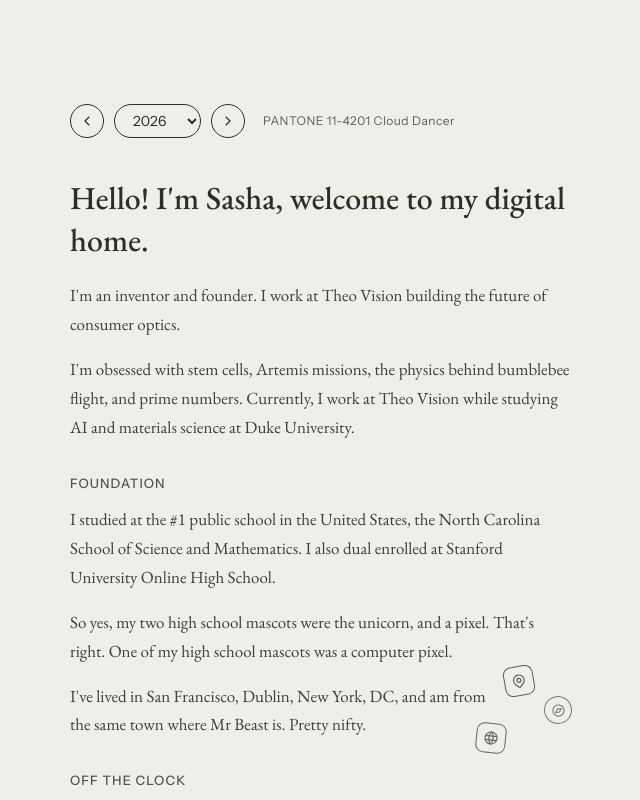
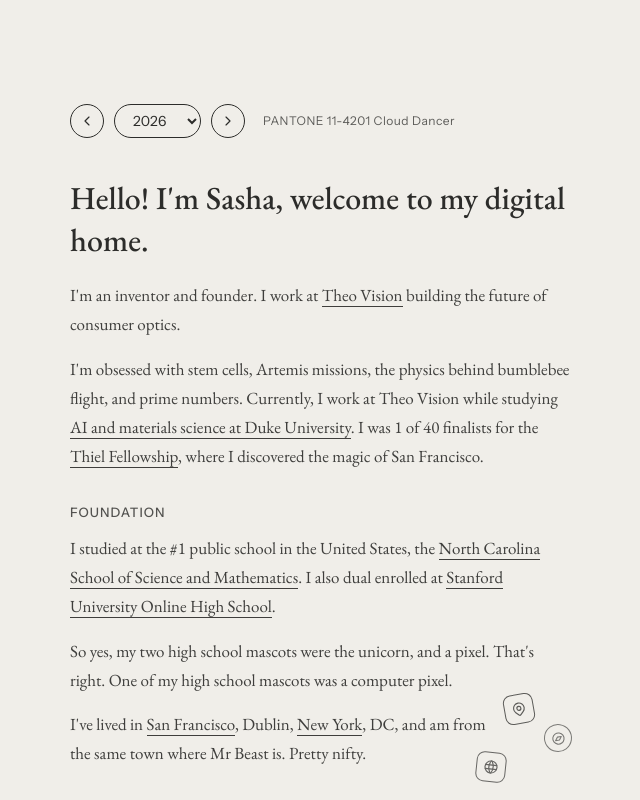
Before and after one commit to SashaSurkin/sashasurkin-site, a Next.js app: page / in a window 1280 px wide. Shown: the top 800 px of the page, without its empty margins (250-890 px from the left). Built offline with nearby package versions, Linux system fonts and the light colour scheme.

Commit message:
Add links and Thiel Fellowship mention

```diff
--- a/src/app/page.tsx
+++ b/src/app/page.tsx
@@ -23,6 +23,20 @@ const sectionLabel =
 const bodyText = "text-[17px] leading-[1.7] opacity-90";
 const pillButton =
   "flex h-[34px] w-[34px] cursor-pointer items-center justify-center rounded-full border border-current bg-transparent";
+const inlineLink = "border-b border-current";
+
+function ExtLink({ href, children }: { href: string; children: React.ReactNode }) {
+  return (
+    <a
+      href={href}
+      target="_blank"
+      rel="noopener noreferrer"
+      className={inlineLink}
+    >
+      {children}
+    </a>
+  );
+}
 
 export default function Home() {
   const [year, setYear] = useState(DEFAULT_YEAR);
@@ -79,22 +93,35 @@ export default function Home() {
 
       <div className={`max-w-[500px] text-left ${bodyText}`}>
         <p className="mb-4">
-          I&apos;m an inventor and founder. I work at Theo Vision building the
-          future of consumer optics.
+          I&apos;m an inventor and founder. I work at{" "}
+          <ExtLink href="https://theovision.co/">Theo Vision</ExtLink> building
+          the future of consumer optics.
         </p>
         <p className="mb-8">
           I&apos;m obsessed with stem cells, Artemis missions, the physics
           behind bumblebee flight, and prime numbers. Currently, I work at Theo
-          Vision while studying AI and materials science at Duke University.
+          Vision while studying{" "}
+          <ExtLink href="https://mems.duke.edu/academics/masters/ai-materials-science-meng/">
+            AI and materials science at Duke University
+          </ExtLink>
+          . I was 1 of 40 finalists for the{" "}
+          <ExtLink href="https://thielfellowship.org/">Thiel Fellowship</ExtLink>
+          , where I discovered the magic of San Francisco.
         </p>
       </div>
 
       <section className="mb-8 max-w-[500px] text-left">
         <p className={sectionLabel}>Foundation</p>
         <p className={`mb-4 ${bodyText}`}>
-          I studied at the #1 public school in the United States, the North
-          Carolina School of Science and Mathematics. I also dual enrolled at
-          Stanford University Online High School.
+          I studied at the #1 public school in the United States, the{" "}
+          <ExtLink href="https://www.ncssm.edu/">
+            North Carolina School of Science and Mathematics
+          </ExtLink>
+          . I also dual enrolled at{" "}
+          <ExtLink href="https://onlinehighschool.stanford.edu/">
+            Stanford University Online High School
+          </ExtLink>
+          .
         </p>
         <p className={`mb-4 ${bodyText}`}>
           So yes, my two high school mascots were the unicorn, and a pixel.
@@ -118,8 +145,13 @@ export default function Home() {
             <GlobeIcon />
           </Sticker>
           <p className={`max-w-[420px] ${bodyText}`}>
-            I&apos;ve lived in San Francisco, Dublin, New York, DC, and am from
-            the same town where Mr Beast is. Pretty nifty.
+            I&apos;ve lived in{" "}
+            <ExtLink href="https://www.livetheresidency.com/">
+              San Francisco
+            </ExtLink>
+            , Dublin,{" "}
+            <ExtLink href="https://www.foundherhouse.org/">New York</ExtLink>,
+            DC, and am from the same town where Mr Beast is. Pretty nifty.
           </p>
         </div>
       </section>
```
